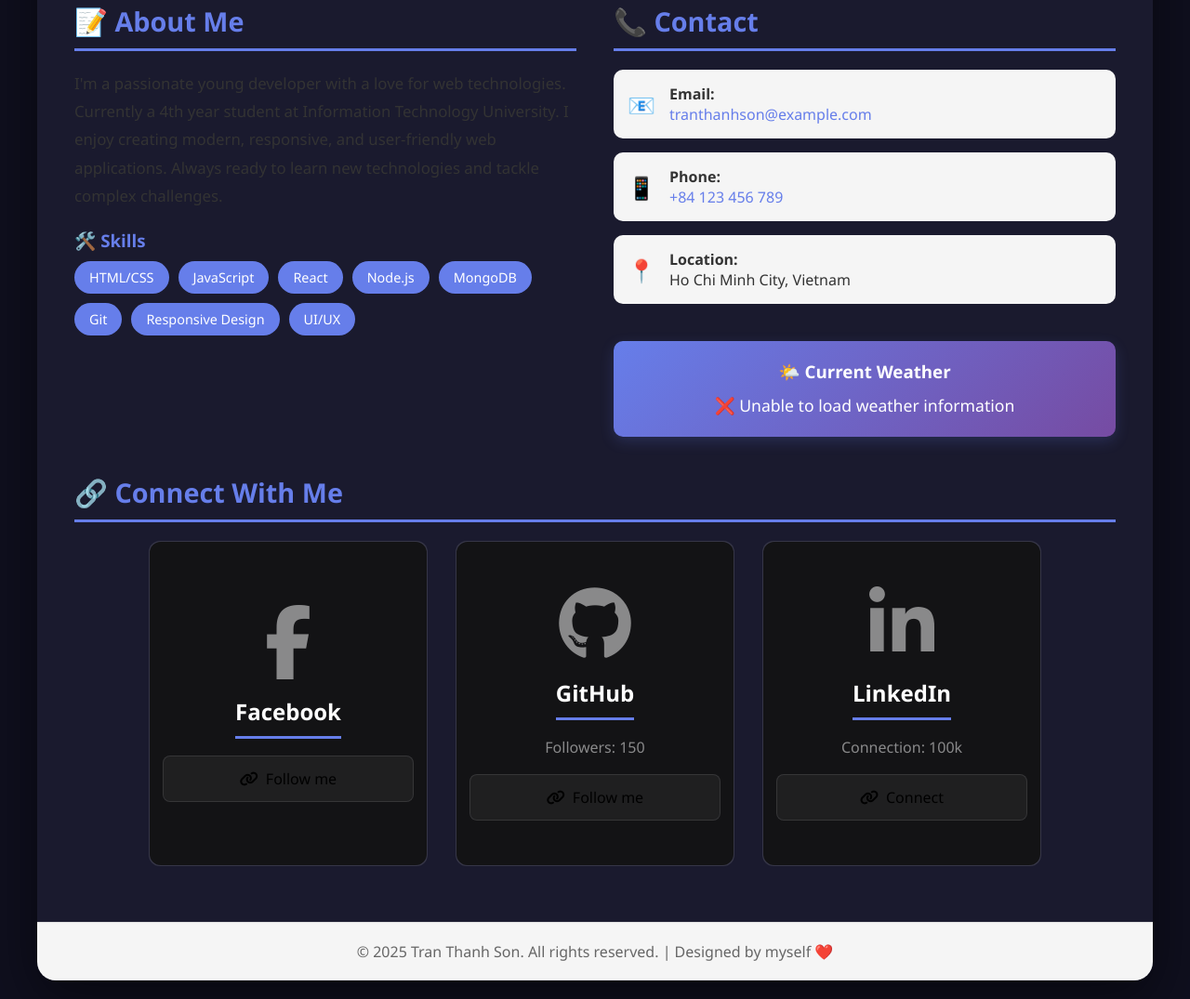
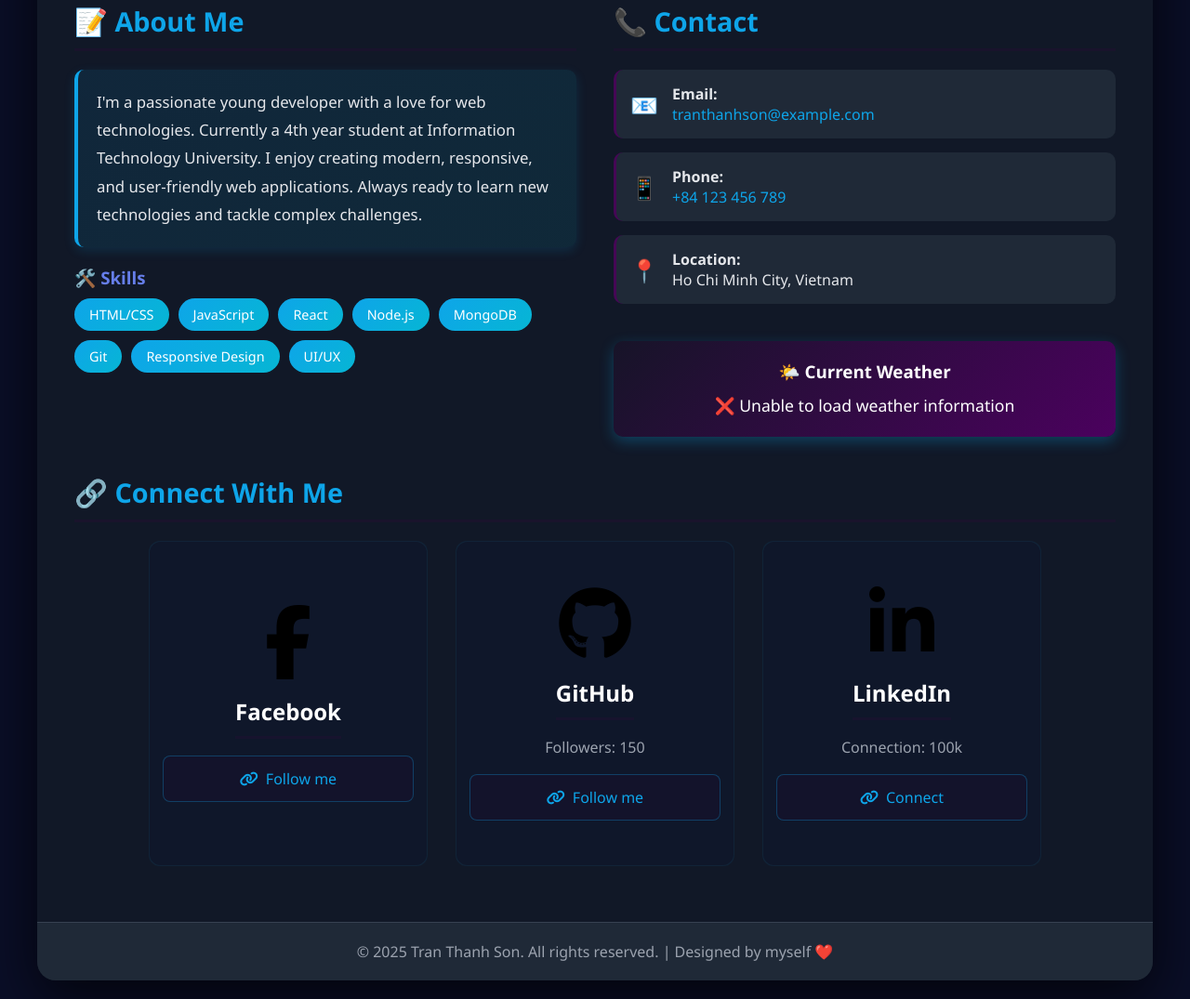
Before and after one commit to Sone901/thanh-son.github.io, a plain HTML site: page index.html in a window 1280 px wide. Shown: the part 532-1607 px from the top of the page at 93% size. Drawn offline with Linux system fonts and the light colour scheme; no server answers.

Commit message:
Update style.css

```diff
--- a/style.css
+++ b/style.css
@@ -1,4 +1,3 @@
-/* ===== RESET AND BASIC CONFIGURATION ===== */
 * {
   margin: 0;
   padding: 0;
@@ -7,7 +6,7 @@
 
 body {
   font-family: "Segoe UI", Tahoma, Geneva, Verdana, sans-serif;
-  background: #0f0f1e;
+  background: #0a0e27;
   min-height: 100vh;
   padding: 20px;
 }
@@ -15,9 +14,9 @@ body {
 .container {
   max-width: 1200px;
   margin: 0 auto;
-  background: #1a1a2e;
+  background: #111827;
   border-radius: 20px;
-  box-shadow: 0 20px 60px rgba(0, 0, 0, 0.5);
+  box-shadow: 0 20px 60px rgba(0, 0, 0, 0.7);
   overflow: hidden;
   animation: slideUp 0.6s ease-out;
 }
@@ -35,7 +34,7 @@ body {
 
 /* ===== HEADER ===== */
 header {
-  background: linear-gradient(135deg, #667eea 0%, #764ba2 100%);
+  background: linear-gradient(135deg, #21012b 0%, #670b8b 100%);
   color: white;
   padding: 60px 40px;
   text-align: center;
@@ -54,7 +53,7 @@ header {
   border-radius: 50%;
   border: 5px solid white;
   object-fit: cover;
-  box-shadow: 0 10px 30px rgba(0, 0, 0, 0.3);
+  box-shadow: 0 10px 30px rgba(0, 0, 0, 0.4);
   transition: transform 0.3s ease;
   animation: fadeIn 0.8s ease-out;
 }
@@ -109,16 +108,27 @@ header h1 {
 }
 
 .section h2 {
-  color: #667eea;
+  color: #0ea5e9;
   font-size: 1.8em;
-  border-bottom: 3px solid #667eea;
+  border-bottom: 3px solid #3d023f31;
   padding-bottom: 10px;
 }
 
 .about-text {
-  color: #333;
+  background: linear-gradient(135deg, rgba(14, 165, 233, 0.1) 0%, rgba(6, 182, 212, 0.1) 100%);
+  color: #e5e7eb;
   line-height: 1.8;
   font-size: 1.05em;
+  padding: 20px;
+  border-radius: 10px;
+  border-left: 4px solid #0ea5e9;
+  box-shadow: 0 4px 12px rgba(14, 165, 233, 0.15);
+  transition: all 0.3s ease;
+}
+
+.about-text:hover {
+  background: linear-gradient(135deg, rgba(14, 165, 233, 0.15) 0%, rgba(6, 182, 212, 0.15) 100%);
+  box-shadow: 0 6px 16px rgba(14, 165, 233, 0.25);
 }
 
 /* ===== SKILLS ===== */
@@ -129,19 +139,18 @@ header h1 {
 }
 
 .skill-tag {
-  background: #667eea;
+  background: linear-gradient(135deg, #0ea5e9 0%, #06b6d4 100%);
   color: white;
   padding: 8px 16px;
   border-radius: 20px;
   font-size: 0.9em;
-  transition: transform 0.3s, background 0.3s;
+  transition: transform 0.3s, box-shadow 0.3s;
   cursor: pointer;
 }
 
 .skill-tag:hover {
   transform: translateY(-3px);
-  background: #764ba2;
-  box-shadow: 0 5px 15px rgba(102, 126, 234, 0.4);
+  box-shadow: 0 5px 15px rgba(14, 165, 233, 0.5);
 }
 
 /* ===== CONTACT ===== */
@@ -156,13 +165,14 @@ header h1 {
   align-items: center;
   gap: 15px;
   padding: 15px;
-  background: #f5f5f5;
+  background: #1f2937;
   border-radius: 10px;
   transition: background 0.3s, transform 0.3s;
+  border-left: 3px solid #450755;
 }
 
 .contact-item:hover {
-  background: #e8e8ff;
+  background: #374151;
   transform: translateX(5px);
 }
 
@@ -172,29 +182,29 @@ header h1 {
 }
 
 .contact-text {
-  color: #333;
+  color: #e5e7eb;
 }
 
 .contact-text a {
-  color: #667eea;
+  color: #0ea5e9;
   text-decoration: none;
   transition: color 0.3s;
 }
 
 .contact-text a:hover {
-  color: #764ba2;
+  color: #420147;
   text-decoration: underline;
 }
 
 /* ===== WEATHER WIDGET ===== */
 .weather-widget {
-  background: linear-gradient(135deg, #667eea 0%, #764ba2 100%);
+  background: linear-gradient(135deg, #31002d2d 0%, #4b015e 100%);
   color: white;
   padding: 20px;
   border-radius: 10px;
   text-align: center;
   margin-top: 20px;
-  box-shadow: 0 5px 15px rgba(102, 126, 234, 0.2);
+  box-shadow: 0 5px 15px rgba(14, 165, 233, 0.3);
 }
 
 .weather-widget h3 {
@@ -222,7 +232,7 @@ header h1 {
 .card {
   width: 100%;
   height: 350px;
-  background-color: rgba(255, 255, 255, 0.12);
+  background-color: rgba(14, 165, 233, 0.08);
   border-radius: 12px;
   position: relative;
 }
@@ -230,15 +240,15 @@ header h1 {
 .card:hover {
   background: radial-gradient(
     400px circle at var(--mouse-x) var(--mouse-y),
-    hsl(var(--color) / 1),
-    rgba(255, 255, 255, 0.12) 40%
+    hsl(var(--color) / 0.2),
+    rgba(14, 165, 233, 0.08) 40%
   );
 }
 
 .card_content {
   position: absolute;
   inset: 1px;
-  background-color: #131315;
+  background-color: #0f172a;
   border-radius: inherit;
   display: flex;
   flex-direction: column;
@@ -248,7 +258,7 @@ header h1 {
 }
 
 .card:nth-child(1) {
-  --color: 214 89% 52%;
+  --color: 196 100% 50%;
 }
 
 .card:nth-child(2) {
@@ -256,7 +266,7 @@ header h1 {
 }
 
 .card:nth-child(3) {
-  --color: 220 100% 35%;
+  --color: 188 100% 50%;
 }
 
 .card::before {
@@ -278,7 +288,7 @@ header h1 {
 
 .card_content > i {
   font-size: 5rem;
-  color: rgba(255, 255, 255, 0.5);
+  color: #000000;
 }
 
 .card_content > h2 {
@@ -287,7 +297,7 @@ header h1 {
 }
 
 .card_content > p {
-  color: rgba(255, 255, 255, 0.5);
+  color: #9ca3af;
 }
 
 .card_content > a {
@@ -295,8 +305,8 @@ header h1 {
   cursor: pointer;
   width: 90%;
   padding-block: 0.8rem;
-  background-color: rgba(255, 255, 255, 0.05);
-  border: 1px solid rgba(255, 255, 255, 0.1);
+  background-color: rgba(50, 2, 59, 0.144);
+  border: 1px solid rgba(14, 165, 233, 0.3);
   border-radius: 8px;
   display: flex;
   justify-content: center;
@@ -304,20 +314,21 @@ header h1 {
   gap: 8px;
   z-index: 10;
   transition: all 0.3s ease;
+  color: #0ea5e9;
 }
 
 .card_content > a:hover {
-  background-color: rgba(255, 255, 255, 0.1);
-  border: 1px solid rgba(255, 255, 255, 0.2);
+  background-color: rgba(14, 165, 233, 0.2);
+  border: 1px solid rgba(14, 165, 233, 0.5);
 }
 
 /* ===== FOOTER ===== */
 footer {
-  background: #f5f5f5;
+  background: #1f2937;
   padding: 20px;
   text-align: center;
-  color: #666;
-  border-top: 1px solid #ddd;
+  color: #9ca3af;
+  border-top: 1px solid #374151;
 }
 
 /* ===== RESPONSIVE DESIGN ===== */
```
